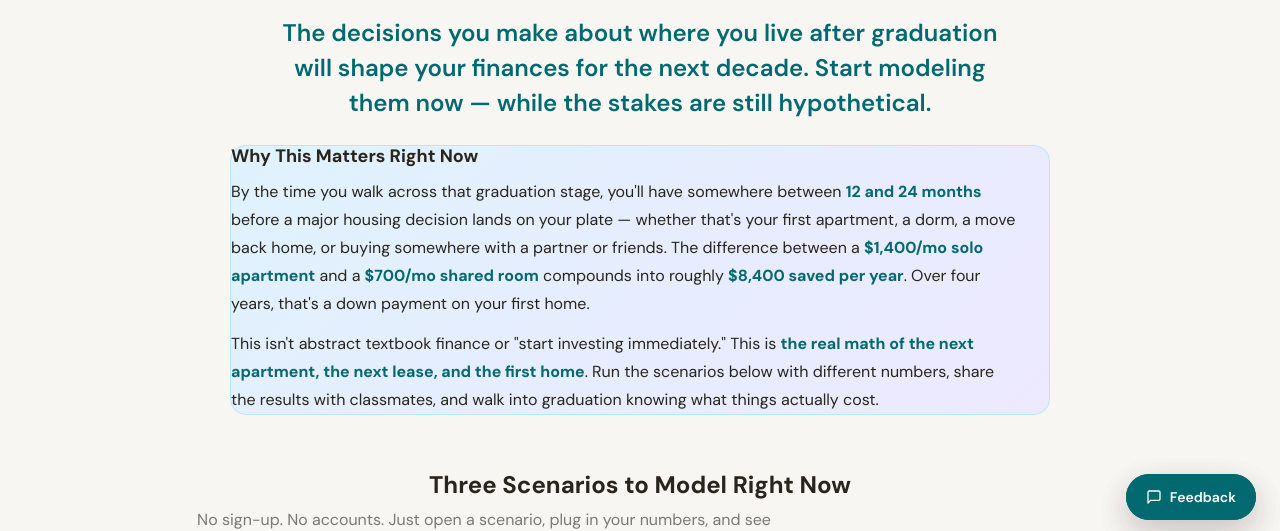
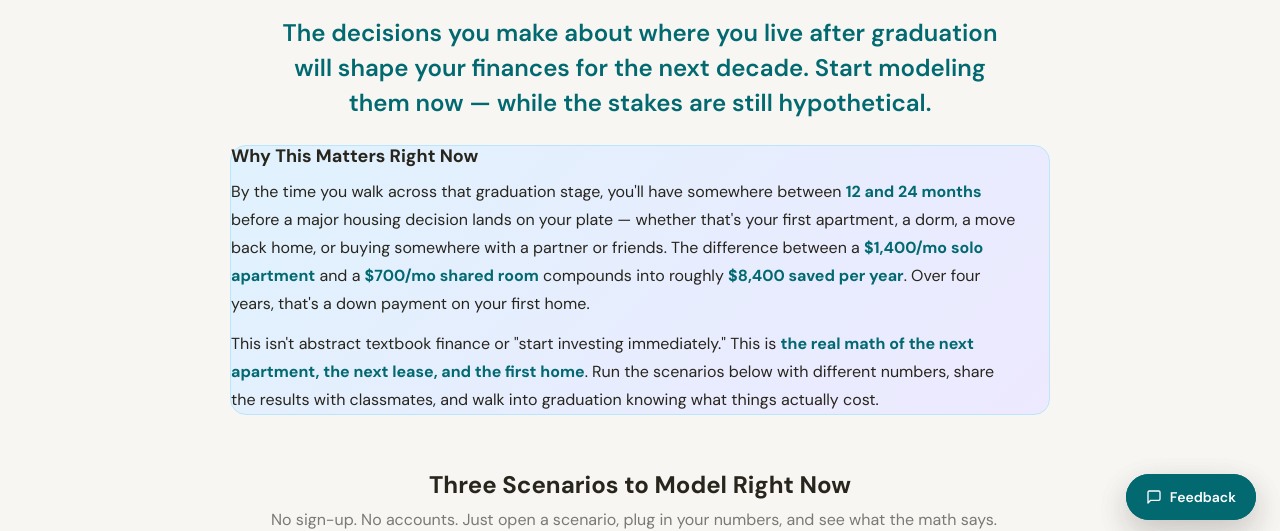
Before and after one commit to elcrisp07/intellitc-solutions-platform, a website: page next-gen-corner/index.html in a window 1280 px wide. Shown: the part 256-787 px from the top of the page. Drawn offline with Linux system fonts and the light colour scheme.

Commit message:
Next Gen Corner: widen scenario-sub line so it fits on a single row on desktop

```diff
--- a/next-gen-corner/index.html
+++ b/next-gen-corner/index.html
@@ -77,7 +77,7 @@
 /* ── Scenario Cards ── */
 .ng-tools { max-width:var(--content-default); margin:0 auto; padding:var(--space-6) var(--space-6) var(--space-4); }
 .ng-tools-heading { text-align:center; font-size:var(--text-lg); font-weight:700; color:var(--color-text); margin:0 0 var(--space-2); }
-.ng-tools-sub { text-align:center; font-size:var(--text-sm); color:var(--color-text-muted); margin:0 auto var(--space-7); max-width:600px; }
+.ng-tools-sub { text-align:center; font-size:var(--text-sm); color:var(--color-text-muted); margin:0 auto var(--space-7); max-width:900px; padding:0 var(--space-4); line-height:1.6; }
 .ng-tools-grid { display:grid; grid-template-columns:repeat(3, 1fr); gap:var(--space-5); }
 @media(max-width:900px) { .ng-tools-grid { grid-template-columns:1fr 1fr; } }
 @media(max-width:600px) { .ng-tools-grid { grid-template-columns:1fr; } }
```
